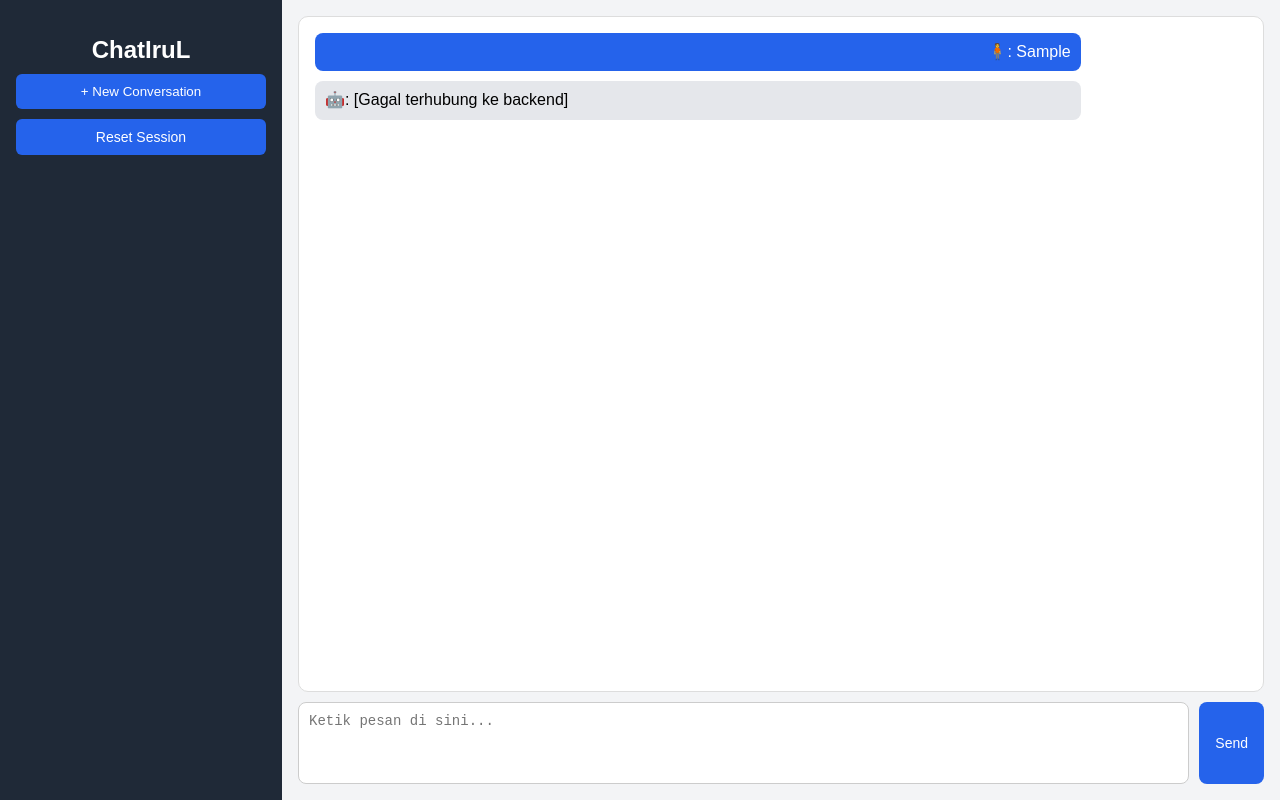
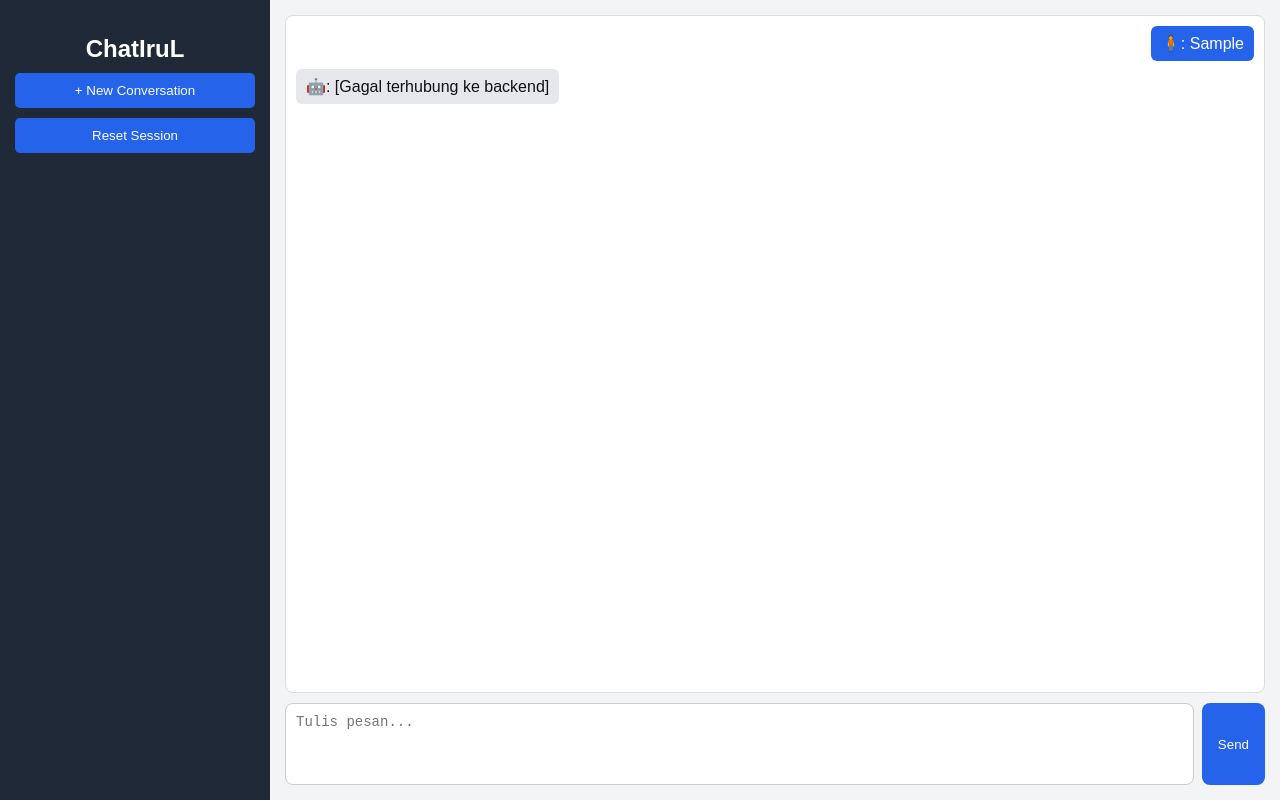
Before and after one commit to Jackgalza/ChatIruL, a plain HTML site: page index.html in a window 1280 px wide. Both pictures are taken after typing "Sample" into the empty fields and a click on the button "Send". Drawn offline with Linux system fonts and the light colour scheme; no server answers.

Commit message:
Update index.html

```diff
--- a/index.html
+++ b/index.html
@@ -6,137 +6,112 @@
   <title>ChatIruL 🤖</title>
   <style>
     body {
+      margin: 0;
+      display: flex;
+      height: 100vh;
       font-family: Arial, sans-serif;
-      margin: 0;
-      height: 100vh;
-      display: flex;
       background-color: #f3f4f6;
-      color: #111;
     }
-
-    /* Sidebar */
     #sidebar {
-      width: 250px;
-      background-color: #1f2937;
+      width: 240px;
+      background: #1f2937;
       color: white;
+      padding: 15px;
       display: flex;
       flex-direction: column;
-      padding: 16px;
     }
-
     #sidebar h2 {
       text-align: center;
       margin-bottom: 10px;
     }
-
     #sidebar button {
+      padding: 10px;
+      margin-bottom: 10px;
+      border: none;
+      border-radius: 5px;
       background-color: #2563eb;
       color: white;
-      border: none;
-      padding: 10px;
-      border-radius: 6px;
-      margin-bottom: 10px;
       cursor: pointer;
-      transition: background-color 0.3s;
     }
-
     #sidebar button:hover {
       background-color: #1d4ed8;
     }
-
     #conversationList {
-      list-style-type: none;
-      padding: 0;
       flex-grow: 1;
       overflow-y: auto;
+      list-style: none;
+      padding: 0;
     }
-
     #conversationList li {
       background: #374151;
       padding: 8px;
-      margin-bottom: 6px;
-      border-radius: 5px;
+      border-radius: 4px;
+      margin-bottom: 5px;
       cursor: pointer;
-      font-size: 14px;
     }
-
     #conversationList li:hover {
       background: #4b5563;
     }
-
-    /* Main chat area */
     #main {
       flex-grow: 1;
       display: flex;
       flex-direction: column;
-      padding: 16px;
+      padding: 15px;
     }
-
     #messageList {
       flex-grow: 1;
       overflow-y: auto;
-      background: #fff;
-      padding: 16px;
-      border-radius: 10px;
+      background: white;
+      border-radius: 8px;
+      padding: 10px;
       border: 1px solid #ddd;
+      display: flex;
+      flex-direction: column;
     }
-
     #messageList div {
-      margin-bottom: 10px;
+      margin-bottom: 8px;
       padding: 8px 10px;
-      border-radius: 8px;
-      max-width: 80%;
-      line-height: 1.4;
+      border-radius: 6px;
+      max-width: 75%;
     }
-
     .user {
-      background-color: #2563eb;
+      background: #2563eb;
       color: white;
       align-self: flex-end;
-      text-align: right;
     }
-
     .bot {
-      background-color: #e5e7eb;
-      color: black;
+      background: #e5e7eb;
+      color: #111;
       align-self: flex-start;
     }
-
     #inputArea {
       display: flex;
+      gap: 8px;
       margin-top: 10px;
-      gap: 10px;
     }
-
     #messageInput {
       flex-grow: 1;
       padding: 10px;
       border-radius: 8px;
       border: 1px solid #ccc;
-      font-size: 14px;
       resize: none;
       height: 60px;
+      font-size: 14px;
     }
-
-    #sendBtn, #resetSessionBtn {
+    #sendBtn {
+      padding: 10px 16px;
+      border: none;
+      border-radius: 8px;
       background-color: #2563eb;
       color: white;
-      border: none;
-      padding: 10px 16px;
-      border-radius: 8px;
       cursor: pointer;
-      font-size: 14px;
-      transition: background 0.2s;
     }
-
-    #sendBtn:hover, #resetSessionBtn:hover {
+    #sendBtn:hover {
       background-color: #1d4ed8;
     }
   </style>
 </head>
 <body>
-
-  <!-- Sidebar kiri -->
   <div id="sidebar">
     <h2>ChatIruL</h2>
     <button id="newConvBtn">+ New Conversation</button>
@@ -144,12 +119,11 @@
     <ul id="conversationList"></ul>
   </div>
 
-  <!-- Area utama -->
   <div id="main">
     <div id="messageList"></div>
 
     <div id="inputArea">
-      <textarea id="messageInput" placeholder="Ketik pesan di sini..."></textarea>
+      <textarea id="messageInput" placeholder="Tulis pesan..."></textarea>
       <button id="sendBtn">Send</button>
     </div>
   </div>
```
